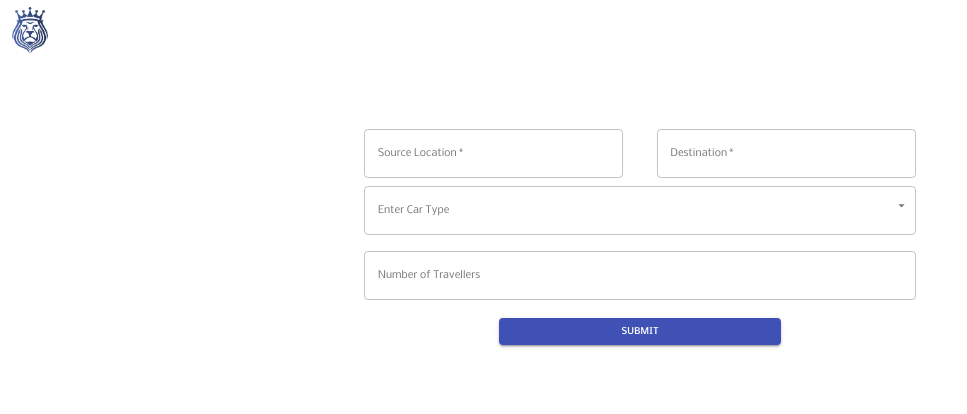
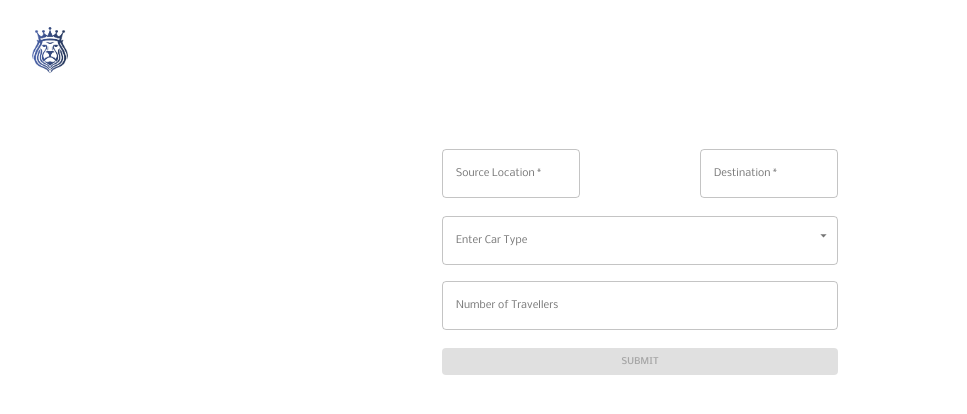
Before and after one commit to kasimnadim6/car-rental, a React (Create React App) app: page / in a window 1280 px wide. Shown: the top 414 px of the page, without its empty margins (0-967 px from the left). Built offline with nearby package versions, Linux system fonts and the light colour scheme.

Commit message:
formik and yup added

```diff
--- a/src/components/CarRentForm.tsx
+++ b/src/components/CarRentForm.tsx
@@ -1,7 +1,5 @@
 // import { useState } from "react";
 import styled from "styled-components";
-import Button from "@material-ui/core/Button";
-// import { Formik, Form } from "formik";
 import { Address } from "./StepForm/Address";
 // import { Contact } from "./StepForm/Contact";
 
@@ -18,11 +16,11 @@ export const CarRentForm = () => {
       <StyledForm>
         <Address />
       </StyledForm>
-      <ButtonBox>
+      {/* <ButtonBox>
         <Button color="primary" variant="contained">
           Submit
         </Button>
-      </ButtonBox>
+      </ButtonBox> */}
       {/* <ButtonBox style={{ marginTop: "1rem" }}>
         <Button
           color="secondary"
@@ -47,11 +45,3 @@ const StyledForm = styled.div`
   justify-content: center;
   margin-top: 5rem;
 `;
-const ButtonBox = styled.div`
-  display: flex;
-  justify-content: center;
-  margin-top: 1rem;
-  Button {
-    width: 22%;
-  }
-`;
--- a/src/components/Header.tsx
+++ b/src/components/Header.tsx
@@ -1,16 +1,16 @@
-import logo from '../assets/img/vahak.png';
+import logo from "../assets/img/vahak.png";
 import styled from "styled-components";
 
 export const Header = () => {
-    return (
-        <Logo>
-        <img src={logo} alt="Logo" />
-      </Logo>
-    )
+  return (
+    <Logo>
+      <img src={logo} alt="Logo" />
+    </Logo>
+  );
 };
 
-
 const Logo = styled.div`
+  margin: 2rem;
   img {
     width: 6rem;
     height: 6rem;
--- a/src/components/StepForm/Address.tsx
+++ b/src/components/StepForm/Address.tsx
@@ -1,8 +1,11 @@
 import Container from "@material-ui/core/Container";
 import TextField from "@material-ui/core/TextField";
 import MenuItem from "@material-ui/core/MenuItem";
+import Button from "@material-ui/core/Button";
 import styled from "styled-components";
 import { withStyles } from "@material-ui/core/styles";
+import { useFormik } from "formik";
+import * as yup from "yup";
 
 export const Address = () => {
   const cars = [
@@ -10,59 +13,116 @@ export const Address = () => {
     { label: "Sedan", value: "sedan" },
     { label: "SUV", value: "suv" },
   ];
-
+  const initialValues = {
+    sourceLocation: "",
+    destination: "",
+    carType: "",
+    passengers: "",
+  };
+  const validationSchema = yup.object({
+    sourceLocation:yup.string().required("Source location is Required"),
+    destination:yup.string().required("Destination is Required"),
+    carType:yup.string(),
+    passengers:yup.number().positive('number of passengers must be a positive number').lessThan(999999999,'Invalid')
+  })
+  const formik = useFormik({
+    initialValues,
+    validationSchema,
+    onSubmit: (values) => {
+      alert(JSON.stringify(values, null, 2));
+    },
+  });
   return (
-    <Container maxWidth="sm">
+    <>
+      <Container maxWidth="xs">
         <Box>
-        <WithStylesTextField
+          <FieldBox>
+            <StyledTextField
               label="Source Location"
-          name="sourceLoc"
-          // value={address}
-          // onChange={setForm}
+              name="sourceLocation"
+              value={formik.values.sourceLocation}
+              onChange={formik.handleChange}
+              onBlur={formik.handleBlur}
               margin="normal"
               variant="outlined"
               autoComplete="off"
               required
             />
-        <WithStylesTextField
+            {formik.touched.sourceLocation && formik.errors.sourceLocation ? (
+              <Error>{formik.errors.sourceLocation}</Error>
+            ) : null}
+          </FieldBox>
+          <FieldBox>
+            <StyledTextField
               label="Destination"
               name="destination"
-          // value={city}
-          // onChange={setForm}
+              value={formik.values.destination}
+              onChange={formik.handleChange}
+              onBlur={formik.handleBlur}
               margin="normal"
               variant="outlined"
               autoComplete="off"
               required
             />
+            {formik.touched.destination && formik.errors.destination ? (
+              <Error>{formik.errors.destination}</Error>
+            ) : null}
+          </FieldBox>
         </Box>
-      <WithStylesTextField
+        <FieldBox>
+          <StyledTextField
             select
             label="Enter Car Type"
-        value={""}
-        // onChange={inputChangeHandler}
-        // helperText="Please select your currency"
+            name="carType"
+            value={formik.values.carType}
+            onChange={formik.handleChange}
+            onBlur={formik.handleBlur}
             variant="outlined"
             fullWidth
+            style={{ marginTop: "10px" }}
           >
             {cars.map((car) => (
               <MenuItem key={car.value} value={car.value}>
                 {car.label}
               </MenuItem>
             ))}
-      </WithStylesTextField>
-      <WithStylesTextField
+          </StyledTextField>
+          {formik.errors.carType ? (
+            <Error>{formik.touched.carType && formik.errors.carType}</Error>
+          ) : null}
+        </FieldBox>
+        <FieldBox>
+          <StyledTextField
             label="Number of Travellers"
-        name="travellers"
+            name="passengers"
             type="number"
-        InputProps={{ inputProps: { min: 0, max: 4 } }}
-        // value={zip}
-        // onChange={setForm}
+            InputProps={{ inputProps: { min: 0, max: 6 } }}
+            value={formik.values.passengers}
+            onChange={formik.handleChange}
+            onBlur={formik.handleBlur}
             margin="normal"
             variant="outlined"
             autoComplete="off"
             fullWidth
           />
+          {formik.touched.passengers && formik.errors.passengers ? (
+            <Error>{formik.errors.passengers}</Error>
+          ) : null}
+        </FieldBox>
+        <ButtonBox>
+          <Button
+            color="primary"
+            variant="contained"
+            style={{width:'100%'}}
+            disabled={!(formik.isValid && formik.dirty)}
+            onClick={() => formik.handleSubmit()}
+          >
+            Submit
+          </Button>
+        </ButtonBox>
       </Container>
+      {/* </Formik> */}
+    </>
   );
 };
 
@@ -73,8 +133,22 @@ const Box = styled.div`
     width: 50%;
   }
 `;
-const WithStylesTextField = withStyles({
+const StyledTextField = withStyles({
   root: {
     minWidth: "47%",
   },
 })(TextField);
+const FieldBox = styled.div`
+  display: flex;
+  flex-direction: column;
+`;
+const Error = styled.div`
+  margin: 0 0 3px 5px;
+  color: red;
+  font-weight: 500;
+`;
+const ButtonBox = styled.div`
+  display: flex;
+  justify-content: center;
+  margin-top: 1rem;
+`;
```
Lines whose indentation alone changed are shown as unchanged.
